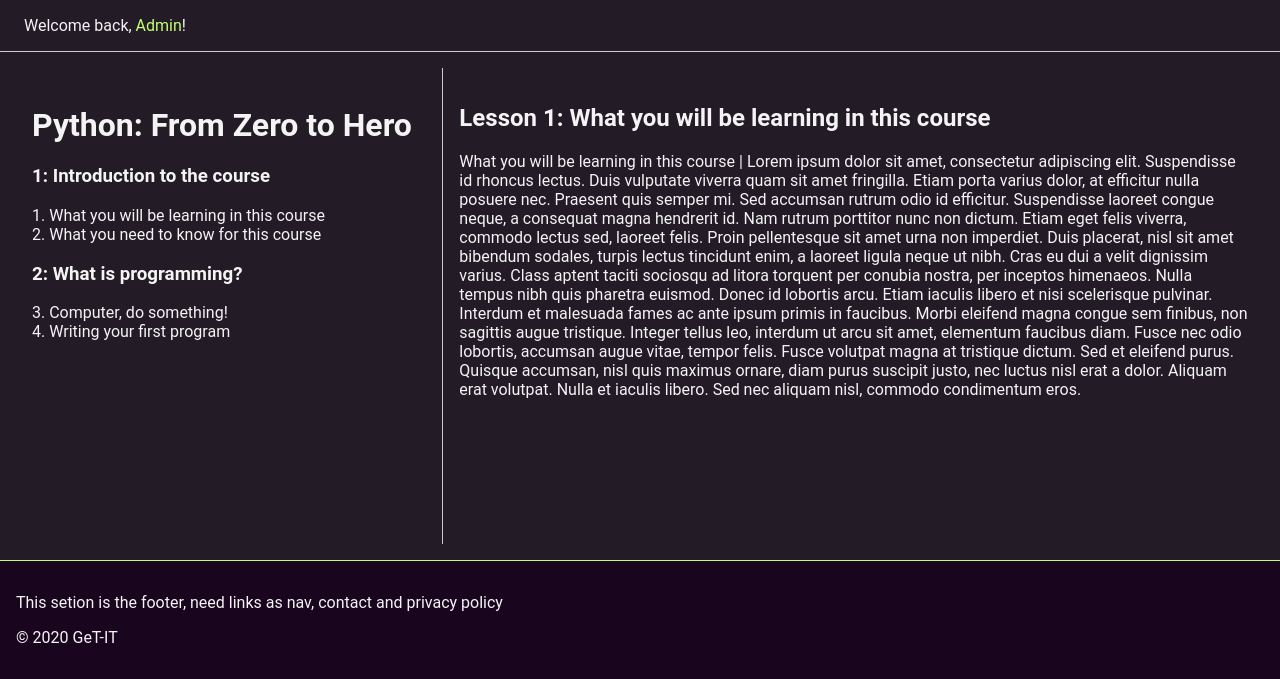
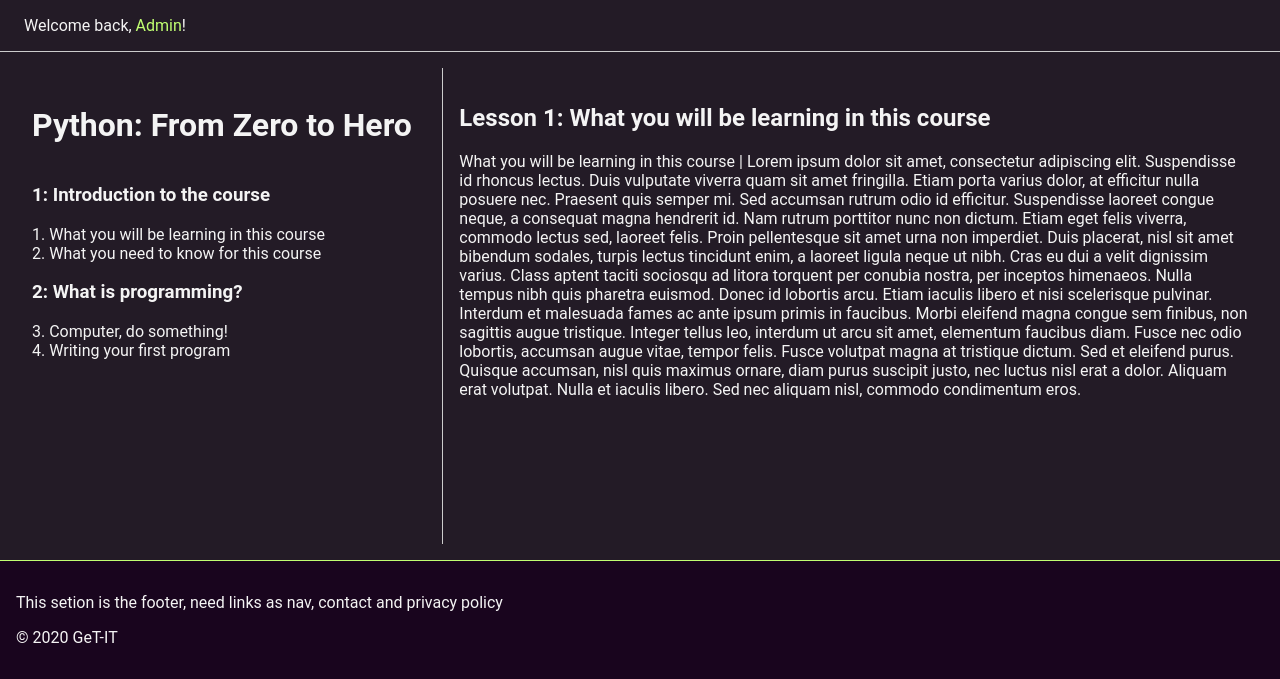
Before and after one commit to The-Digital-Dilemma/GetIT, a Django app: page /courses/1/ in a window 1280 px wide. Shown: the part 121-800 px from the top of the page. Run offline with Django 4.2, Linux system fonts and the light colour scheme; a user stored in the database is signed in; data comes from the database, SQL or seed files in the repository.

Commit message:
Update style.css

```diff
--- a/GetIT/static/css/style.css
+++ b/GetIT/static/css/style.css
@@ -238,7 +238,10 @@ footer {
   border-radius: var(--border-radius);
   box-shadow: var(--glow-effect-light);
 }
-
+.courses-card-title {
+  display: flex;
+  align-items: center;
+}
 .courses-card h3 {
   text-align: center;
   height: 4em;
@@ -605,6 +608,14 @@ form .btn-register {
   padding: 1em;
   border-right: 1px solid var(--border-color);
 }
+.sidebar-chapter-title {
+  display: flex;
+  align-items: center;
+}
+.sidebar-lesson-title {
+  display: flex;
+  align-items: center;
+}
 .sidebar-lesson-links {
   color: var(--secondary-color);
   text-decoration: none;
@@ -618,3 +629,9 @@ form .btn-register {
   flex: 2;
   padding: 1em;
 }
+
+.material-symbols-outlined {
+  font-variation-settings: "FILL" 0, "wght" 400, "GRAD" 0, "opsz" 40;
+  color: var(--primary-color);
+  font-size: 2rem;
+}
```
